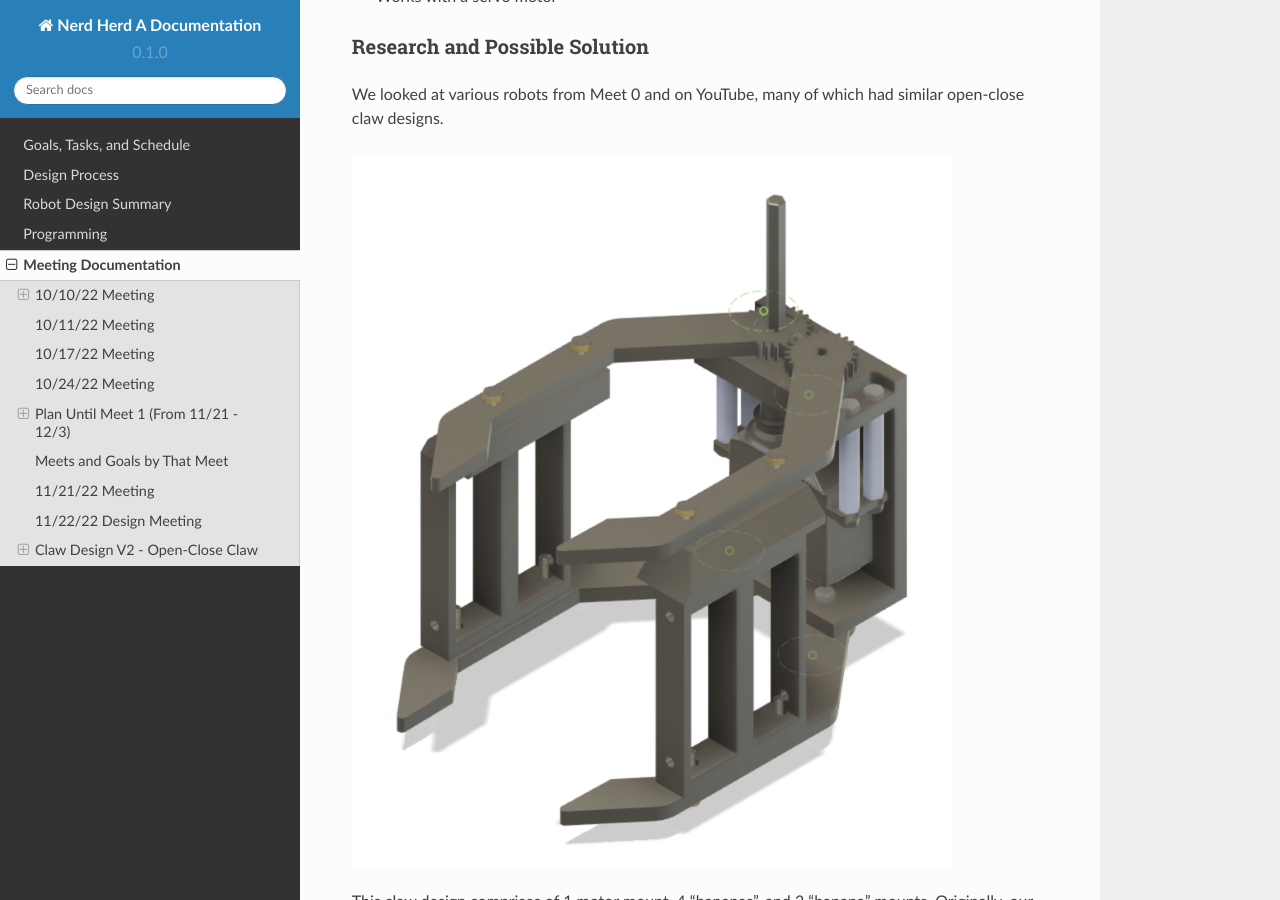
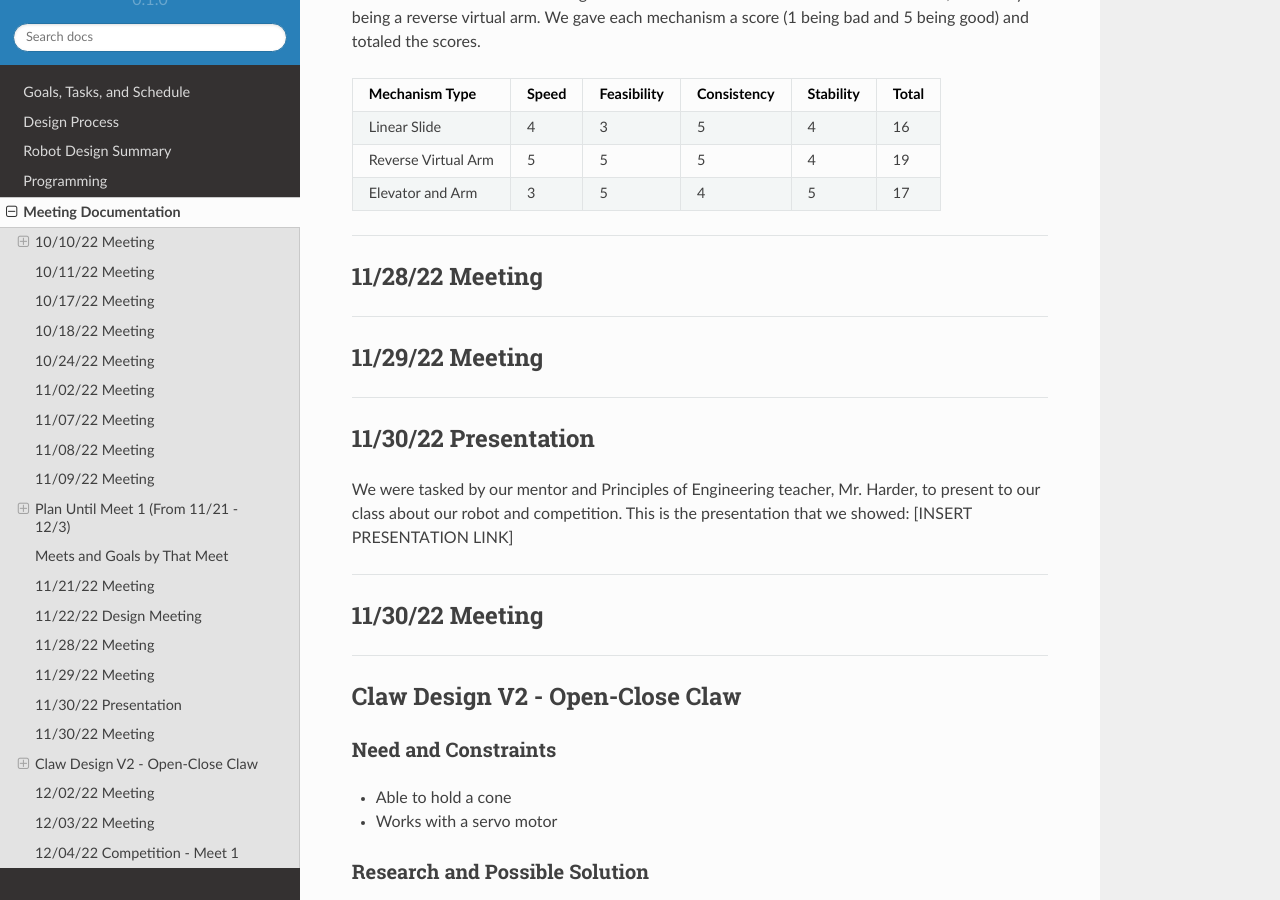
Before and after one commit to samanthac02/FTCDocumentation, a Sphinx documentation site: the page built from docs/source/meetingDocumentation.rst, in a window 1280 px wide and 900 px high, scrolled down 6516 px. Built offline with Sphinx 7.4.7 and the Read the Docs theme 2.0.0, drawn with Linux system fonts in a browser that asks for light colours; some of the changed text lies outside the part shown.

Commit message:
Update meetingDocumentation.rst

```diff
--- a/docs/source/meetingDocumentation.rst
+++ b/docs/source/meetingDocumentation.rst
@@ -71,12 +71,37 @@ We were able to finish assemblying the drivebase. We also tested four motors to
 .. image:: FTCImages/drivebase.png
   :width: 400
 
+=============================
+
+10/18/22 Meeting
+#####
+
 ======================================
 
 10/24/22 Meeting
 #####
 
 After we decided to go with the linear slide design, we realized that we didn’t have the specific parts needed to build it. However, after getting an in-depth understanding of how this mechanism worked, we were able to figure out what other parts that we could use in order to accomplish the same task (but we’ll manufacture the specific parts later, since what we were building was just a prototype).
+
+=============================
+
+11/02/22 Meeting
+#####
+
+=============================
+
+11/07/22 Meeting
+#####
+
+=============================
+
+11/08/22 Meeting
+#####
+
+=============================
+
+11/09/22 Meeting
+#####
 
 ======================================
 
@@ -259,6 +284,28 @@ For our lifting mechanism, we considered using linear slides, a reverse virtual
 
 =============================
 
+11/28/22 Meeting
+#####
+
+=============================
+
+11/29/22 Meeting
+#####
+
+=============================
+
+11/30/22 Presentation
+#####
+
+We were tasked by our mentor and Principles of Engineering teacher, Mr. Harder, to present to our class about our robot and competition. This is the presentation that we showed: [INSERT PRESENTATION LINK]
+
+=============================
+
+11/30/22 Meeting
+#####
+
+=============================
+
 Claw Design V2 - Open-Close Claw
 #####
 
@@ -293,3 +340,16 @@ Improvements
 Because the hole for the side with the shaft was too large, we redesigned the claw with a hexagon in the banana. The hexagon was measured to be the size of the shaft, so the shaft could directly control the banana's movement.
 
 =============================
+
+12/02/22 Meeting
+#####
+
+=============================
+
+12/03/22 Meeting
+#####
+
+=============================
+
+12/04/22 Competition - Meet 1
+#####
```
